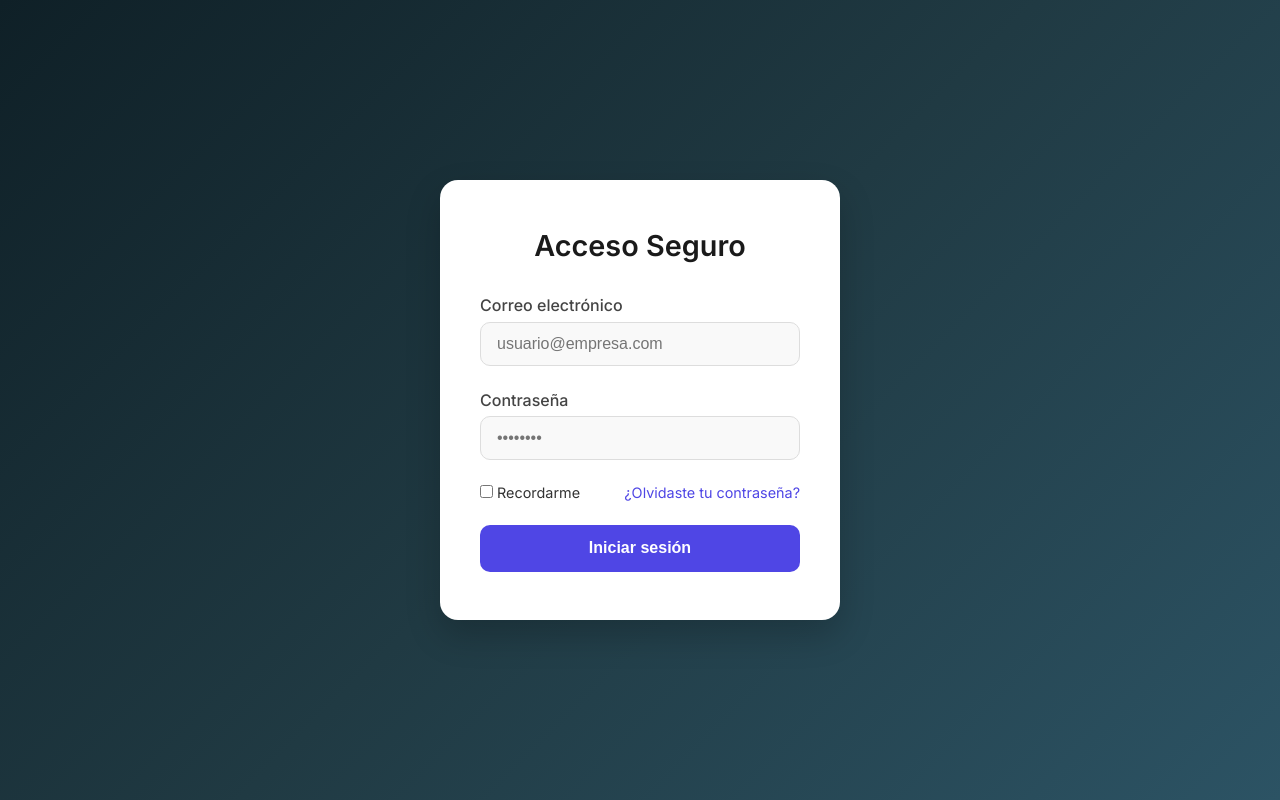
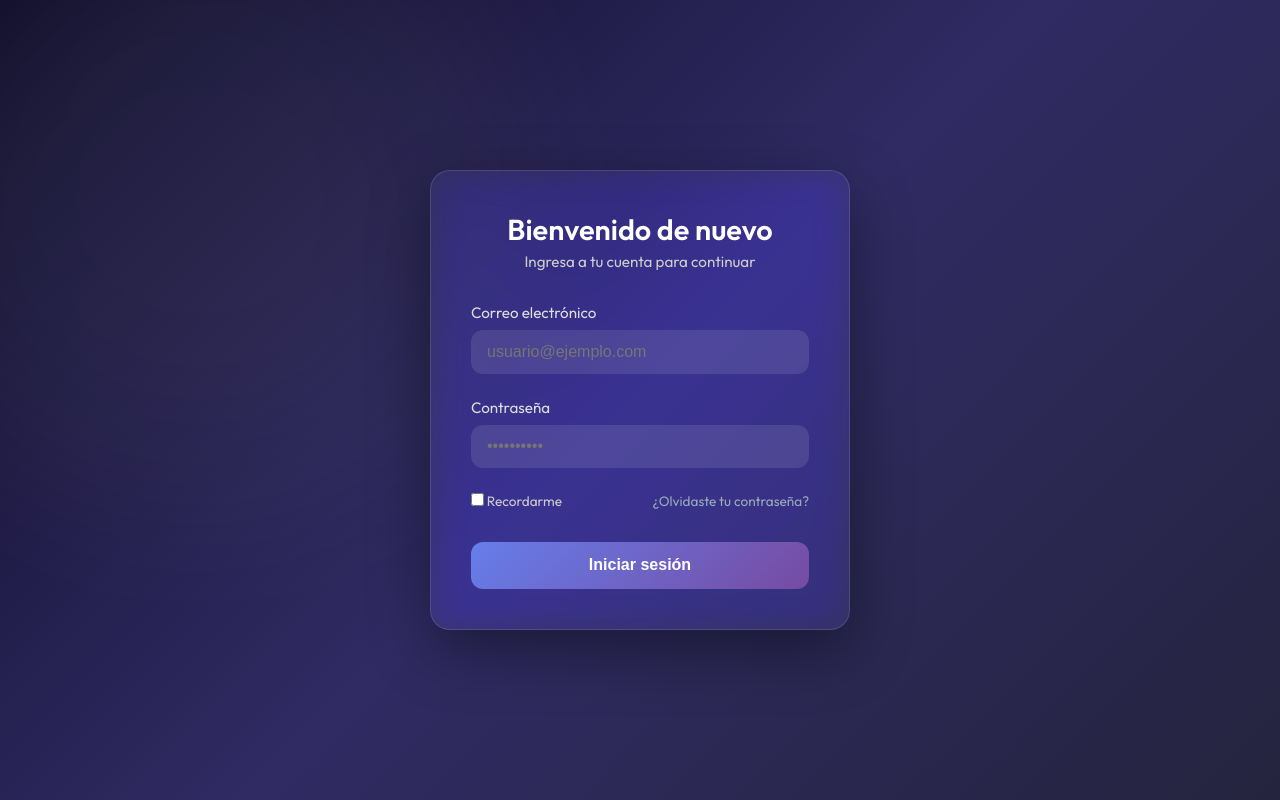
Before and after one commit to DevEmontes/PruebaW, a plain HTML site: page index.html in a window 1280 px wide. Drawn offline with Linux system fonts and the light colour scheme.

Commit message:
Refactor login page for improved design and user experience; update styles, form structure, and error messages

```diff
--- a/index.html
+++ b/index.html
@@ -2,31 +2,32 @@
 <html lang="es">
 <head>
   <meta charset="UTF-8" />
-  <meta name="viewport" content="width=device-width, initial-scale=1.0" />
-  <title>Login Profesional</title>
-  <link rel="preconnect" href="https://fonts.googleapis.com">
-  <link href="https://fonts.googleapis.com/css2?family=Inter:wght@400;500;600&display=swap" rel="stylesheet">
+  <meta name="viewport" content="width=device-width, initial-scale=1.0"/>
+  <title>Login Ultra Profesional</title>
+  <link href="https://fonts.googleapis.com/css2?family=Outfit:wght@400;500;600&display=swap" rel="stylesheet">
   <link rel="stylesheet" href="styles.css" />
 </head>
 <body>
-  <div class="wrapper">
-    <form class="form" id="loginForm">
-      <h1 class="form-title">Acceso Seguro</h1>
+  <div class="background-blur"></div>
 
-      <div class="form-group">
+  <div class="login-card">
+    <form id="loginForm" class="login-form">
+      <h1>Bienvenido de nuevo</h1>
+      <p class="subtitle">Ingresa a tu cuenta para continuar</p>
+
+      <div class="input-wrapper">
         <label for="email">Correo electrónico</label>
-        <input type="email" id="email" placeholder="usuario@empresa.com" required />
+        <input type="email" id="email" placeholder="usuario@ejemplo.com" required />
       </div>
 
-      <div class="form-group">
+      <div class="input-wrapper">
         <label for="password">Contraseña</label>
-        <input type="password" id="password" placeholder="••••••••" required />
+        <input type="password" id="password" placeholder="••••••••••" required />
       </div>
 
-      <div class="form-options">
+      <div class="options">
         <label>
-          <input type="checkbox" id="remember" />
-          Recordarme
+          <input type="checkbox" /> Recordarme
         </label>
         <a href="#">¿Olvidaste tu contraseña?</a>
       </div>
--- a/script.js
+++ b/script.js
@@ -6,15 +6,14 @@ document.getElementById("loginForm").addEventListener("submit", function (e) {
   const errorMessage = document.getElementById("errorMessage");
 
   if (!email || !password) {
-    errorMessage.textContent = "Por favor, completa todos los campos.";
+    errorMessage.textContent = "Completa todos los campos.";
     errorMessage.style.display = "block";
     return;
   }
 
-  // Simulación de autenticación
-  if (email === "admin@empresa.com" && password === "123456") {
+  if (email === "admin@luxapp.com" && password === "123456") {
     errorMessage.style.display = "none";
-    alert("Inicio de sesión exitoso ✔️");
+    alert("✨ Bienvenido, acceso concedido.");
     // window.location.href = "/dashboard";
   } else {
     errorMessage.textContent = "Correo o contraseña incorrectos.";
--- a/styles.css
+++ b/styles.css
@@ -1,4 +1,4 @@
-/* Tipografía limpia y moderna */
+/* Estilo profesional con glassmorphism */
 * {
   box-sizing: border-box;
   margin: 0;
@@ -6,98 +6,136 @@
 }
 
 body {
-  font-family: 'Inter', sans-serif;
-  background: linear-gradient(135deg, #0f2027, #203a43, #2c5364);
-  height: 100vh;
+  font-family: 'Outfit', sans-serif;
+  background: linear-gradient(135deg, #0f0c29, #302b63, #24243e);
+  min-height: 100vh;
   display: flex;
   align-items: center;
   justify-content: center;
-  color: #333;
+  overflow: hidden;
+  padding: 1rem;
 }
 
-.wrapper {
-  background-color: #fff;
-  padding: 3rem 2.5rem;
-  border-radius: 18px;
-  width: 100%;
-  max-width: 400px;
-  box-shadow: 0 15px 35px rgba(0, 0, 0, 0.2);
-  transition: all 0.3s ease;
+.background-blur {
+  position: absolute;
+  width: 600px;
+  height: 600px;
+  background: rgba(255, 255, 255, 0.05);
+  filter: blur(100px);
+  border-radius: 50%;
+  top: -100px;
+  left: -100px;
 }
 
-.form-title {
+.login-card {
+  background: rgba(255, 255, 255, 0.05);
+  backdrop-filter: blur(16px) saturate(180%);
+  -webkit-backdrop-filter: blur(16px) saturate(180%);
+  border: 1px solid rgba(255, 255, 255, 0.125);
+  border-radius: 20px;
+  padding: 2.5rem;
+  width: 100%;
+  max-width: 420px;
+  box-shadow: 0 20px 60px rgba(0, 0, 0, 0.4);
+  z-index: 10;
+  animation: fadeIn 0.8s ease-out forwards;
+  color: #fff;
+}
+
+.login-form h1 {
+  font-size: 1.8rem;
+  font-weight: 600;
+  margin-bottom: 0.3rem;
   text-align: center;
-  font-weight: 600;
-  font-size: 1.8rem;
-  color: #1a1a1a;
+}
+
+.subtitle {
+  text-align: center;
+  font-size: 0.95rem;
+  color: #ccc;
   margin-bottom: 2rem;
 }
 
-.form-group {
+.input-wrapper {
   margin-bottom: 1.5rem;
 }
 
-.form-group label {
-  font-weight: 500;
-  margin-bottom: 0.4rem;
+.input-wrapper label {
   display: block;
-  color: #444;
+  font-size: 0.95rem;
+  margin-bottom: 0.5rem;
+  color: #ddd;
 }
 
-.form-group input {
+.input-wrapper input {
   width: 100%;
-  padding: 0.75rem 1rem;
-  border: 1px solid #ddd;
-  border-radius: 10px;
+  padding: 0.8rem 1rem;
+  border-radius: 12px;
+  border: none;
+  background-color: rgba(255, 255, 255, 0.1);
+  color: #fff;
   font-size: 1rem;
-  background-color: #f9f9f9;
-  transition: border 0.3s ease;
+  transition: background 0.3s, transform 0.2s;
 }
 
-.form-group input:focus {
-  border-color: #4f46e5;
+.input-wrapper input:focus {
+  background-color: rgba(255, 255, 255, 0.2);
   outline: none;
-  background-color: #fff;
+  transform: scale(1.02);
 }
 
-.form-options {
+.options {
   display: flex;
   justify-content: space-between;
   align-items: center;
-  font-size: 0.9rem;
-  margin-bottom: 1.5rem;
+  font-size: 0.85rem;
+  margin-bottom: 2rem;
+  color: #ccc;
 }
 
-.form-options a {
-  color: #4f46e5;
+.options a {
   text-decoration: none;
+  color: #9ab;
+  transition: color 0.2s;
 }
 
-.form-options a:hover {
-  text-decoration: underline;
+.options a:hover {
+  color: #fff;
 }
 
 button {
   width: 100%;
   padding: 0.9rem;
-  background-color: #4f46e5;
-  color: white;
+  border: none;
+  border-radius: 12px;
+  background: linear-gradient(135deg, #667eea, #764ba2);
+  color: #fff;
+  font-size: 1rem;
   font-weight: 600;
-  border: none;
-  border-radius: 10px;
-  font-size: 1rem;
   cursor: pointer;
-  transition: background-color 0.3s ease;
+  transition: transform 0.2s, box-shadow 0.3s;
 }
 
 button:hover {
-  background-color: #4338ca;
+  transform: translateY(-2px);
+  box-shadow: 0 10px 20px rgba(118, 75, 162, 0.5);
 }
 
 .error-message {
-  margin-top: 1rem;
-  color: #d32f2f;
+  margin-top: 1.2rem;
+  color: #ff6b6b;
   text-align: center;
   display: none;
-  font-size: 0.95rem;
+  font-size: 0.9rem;
 }
+
+@keyframes fadeIn {
+  from {
+    transform: translateY(40px);
+    opacity: 0;
+  }
+  to {
+    transform: translateY(0);
+    opacity: 1;
+  }
+}
```
